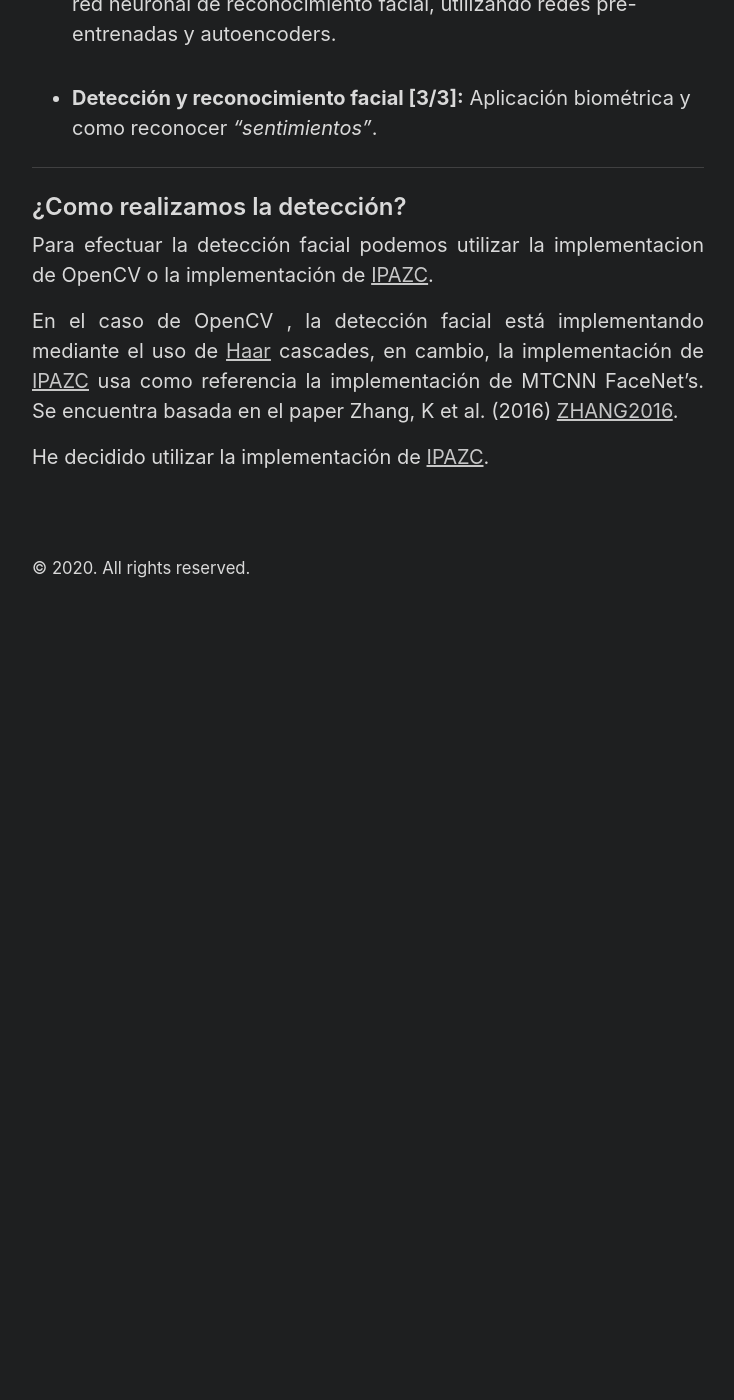
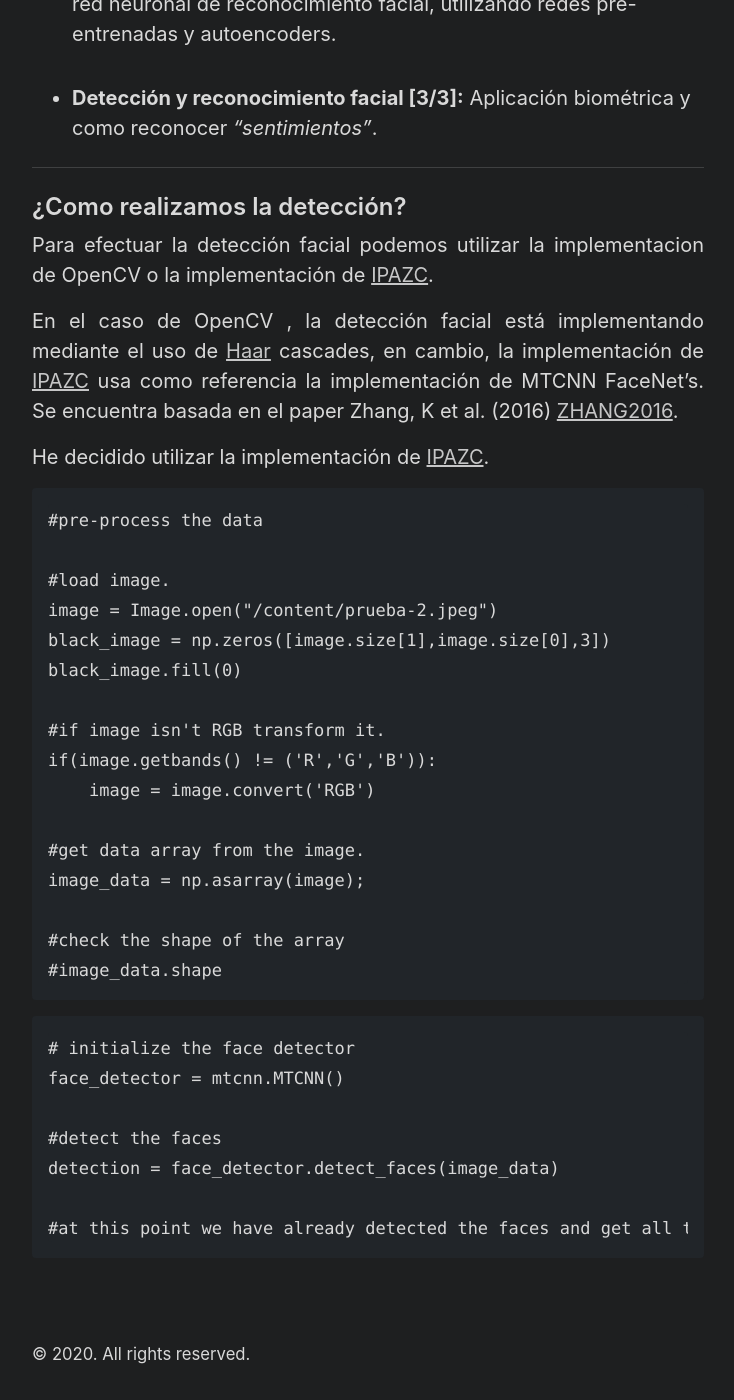
Before and after one commit to srosalest/srosalest.github.io, a Jekyll site: the page built from _posts/2020-12-27-deteccion-y-reconocimiento-facial.md, in a window 1280 px wide and 1400 px high, scrolled down 592 px. Shown: the whole window, without its empty margins (272-1006 px from the left). Built offline with Jekyll 4.4.1, drawn with Linux system fonts in a browser that asks for light colours; before the commit the page ends 1222 px from its top, so only the background shows below that.

Commit message:
first post

````diff
--- a/_posts/2020-12-27-deteccion-y-reconocimiento-facial.md
+++ b/_posts/2020-12-27-deteccion-y-reconocimiento-facial.md
@@ -31,3 +31,33 @@ autor: Sebastián Rosales
 
 <div style="text-align: justify" markdown="1">He decidido utilizar la implementación de [IPAZC](https://github.com/ipazc/mtcnn).
 </div>
+
+
+
+```
+#pre-process the data
+
+#load image.
+image = Image.open("/content/prueba-2.jpeg")
+black_image = np.zeros([image.size[1],image.size[0],3])
+black_image.fill(0)
+
+#if image isn't RGB transform it.
+if(image.getbands() != ('R','G','B')):
+    image = image.convert('RGB')
+
+#get data array from the image.
+image_data = np.asarray(image);
+
+#check the shape of the array
+#image_data.shape
+```
+```
+# initialize the face detector
+face_detector = mtcnn.MTCNN()
+
+#detect the faces
+detection = face_detector.detect_faces(image_data)
+
+#at this point we have already detected the faces and get all the data from the mtcnn algorithm (bounding box, main face points)
+```
````
